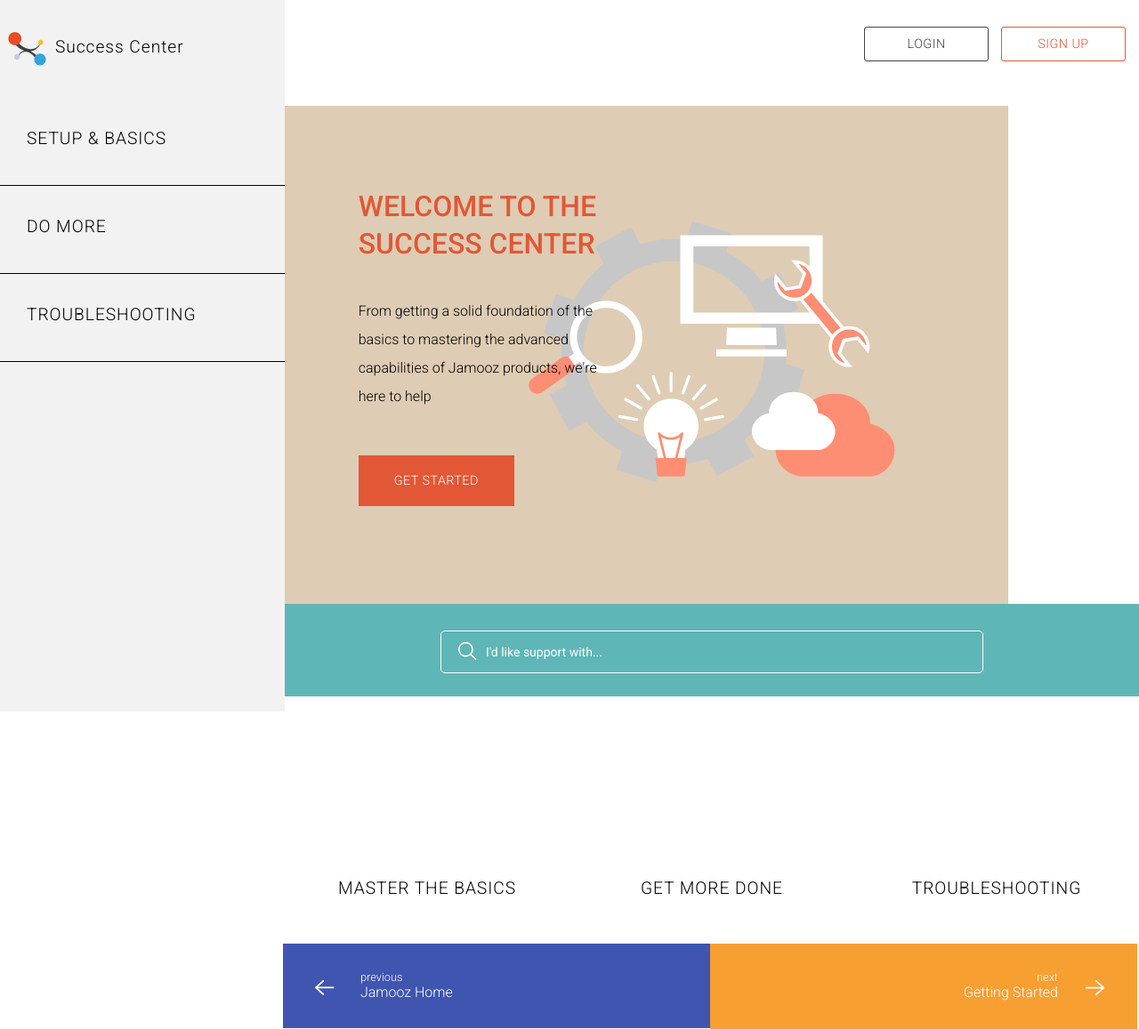
After one commit to bjorncooley/jamooz, a PHP site: page /success.php in a window 1280 px wide. The commit adds this page. Shown: the whole page at 89% size. Run offline with PHP 8.4, Linux system fonts and the light colour scheme; some libraries are stand-ins or nearby versions.

Commit message:
Add Success landing page

```diff
--- a/css/custom/_base.scss
+++ b/css/custom/_base.scss
@@ -663,3 +663,140 @@
         margin-right: auto;
     }
 }
+
+
+/* --------------- */
+/* --- SUCCESS --- */
+/* --------------- */
+
+#success-page {
+
+    height: 100%;
+    width: 100%;
+    position: absolute;
+
+    #sidebar {
+
+        width: 25%;
+        position: absolute;
+        top: 0;
+        left: 0;
+        height: 100%;
+
+        .side-menu-header {
+
+            padding: 30px 0;
+        }
+
+        .side-menu-item {
+
+            padding: 30px;
+            border-bottom: 1px solid black;
+            width: 100%;
+        }
+    }
+
+    #main-content {
+
+        position: absolute;
+        top: 0;
+        left: 25%;
+        width: 75%;
+
+        #nav {
+
+            width: 100%;
+
+            button {
+
+                width: 140px;
+            }
+
+            button:nth-of-type(2) {
+
+                margin-left: 10px;
+            }
+        }
+
+        #welcome {
+
+            padding: 90px 0;
+        }
+    }
+
+    #welcome {
+
+        background: $light-brown url(../../img/success/success_bg.png) no-repeat 70%;
+
+        h2, p {
+
+            max-width: 300px;
+        }
+
+        button {
+
+            padding: 20px 40px;
+        }
+    }
+
+    #search-bar {
+
+        width: 100%;
+        padding: 30px 0 10px;
+        text-align: center;
+
+        input {
+
+            @include border_radius(5px);
+            background: url(../../img/success/search_icon.png) no-repeat 2%;
+            padding: 15px 15px 15px 50px;
+            @include placeholder_color(white);
+            border: 1px solid white;
+        }
+    }
+
+    #footer-options {
+
+        padding: 200px 0 40px;
+        width: 100%;
+    }
+
+    #success-footer {
+
+        width: 100%;
+
+        &>div {
+
+            width: 50%;
+            margin: 0 -2px;
+            padding: 30px;
+
+            p {
+
+                margin-bottom: 0;
+                line-height: 1.2em;
+            }
+
+            img {
+
+                padding-top: 5px;
+            }
+
+            &:nth-of-type(1) {
+
+                img {
+
+                    padding-right: 20px;
+                }
+            }
+
+            &:nth-of-type(2) {
+
+                img {
+
+                    padding-left: 20px;
+                }
+            }
+        }
+    }
+}
--- a/css/custom/_universal.scss
+++ b/css/custom/_universal.scss
@@ -74,6 +74,7 @@
 $dark-gray: rgb(67,67,67);
 $bright-green: rgb(115,190,68);
 $light-blue: rgb(56,165,221);
+$light-brown: rgb(222,204,180);
 $light-gray: rgb(242,242,242);
 $medium-dark-gray: rgb(88,88,91);
 $medium-blue: rgb(63,85,175);
@@ -186,9 +187,19 @@
   background-color: $orange;
 }
 
+.red-orange {
+
+  color: $red-orange;
+}
+
 .red-orange-background, .red-orange-background:hover, .red-orange-background:focus {
 
   background-color: $red-orange;
+}
+
+.red-orange-border {
+
+  border: 1px solid $red-orange;
 }
 
 .teal-background {
@@ -385,6 +396,14 @@
   }
 }
 
+.block {
+
+  div, h1, h2, h3, h4, h5, img, a, p, input, button {
+
+    display: block;
+  }
+}
+
 .full-width {
 
   width: 100%;
--- a/css/custom/styles.css
+++ b/css/custom/styles.css
@@ -86,8 +86,14 @@
 .orange-background {
   background-color: #f89f31; }
 
+.red-orange {
+  color: #e25736; }
+
 .red-orange-background, .red-orange-background:hover, .red-orange-background:focus {
   background-color: #e25736; }
+
+.red-orange-border {
+  border: 1px solid #e25736; }
 
 .teal-background {
   background-color: #5fb6b6; }
@@ -219,6 +225,9 @@
 
 .inline-block div, .inline-block h1, .inline-block h2, .inline-block h3, .inline-block h4, .inline-block h5, .inline-block img, .inline-block a, .inline-block p, .inline-block input, .inline-block button {
   display: inline-block; }
+
+.block div, .block h1, .block h2, .block h3, .block h4, .block h5, .block img, .block a, .block p, .block input, .block button {
+  display: block; }
 
 .full-width {
   width: 100%; }
@@ -609,6 +618,87 @@
     margin-left: auto;
     margin-right: auto; }
 
+/* --------------- */
+/* --- SUCCESS --- */
+/* --------------- */
+#success-page {
+  height: 100%;
+  width: 100%;
+  position: absolute; }
+  #success-page #sidebar {
+    width: 25%;
+    position: absolute;
+    top: 0;
+    left: 0;
+    height: 100%; }
+    #success-page #sidebar .side-menu-header {
+      padding: 30px 0; }
+    #success-page #sidebar .side-menu-item {
+      padding: 30px;
+      border-bottom: 1px solid black;
+      width: 100%; }
+  #success-page #main-content {
+    position: absolute;
+    top: 0;
+    left: 25%;
+    width: 75%; }
+    #success-page #main-content #nav {
+      width: 100%; }
+      #success-page #main-content #nav button {
+        width: 140px; }
+      #success-page #main-content #nav button:nth-of-type(2) {
+        margin-left: 10px; }
+    #success-page #main-content #welcome {
+      padding: 90px 0; }
+  #success-page #welcome {
+    background: #deccb4 url(../../img/success/success_bg.png) no-repeat 70%; }
+    #success-page #welcome h2, #success-page #welcome p {
+      max-width: 300px; }
+    #success-page #welcome button {
+      padding: 20px 40px; }
+  #success-page #search-bar {
+    width: 100%;
+    padding: 30px 0 10px;
+    text-align: center; }
+    #success-page #search-bar input {
+      border-radius: 5px;
+      -moz-border-radius: 5px;
+      background: url(../../img/success/search_icon.png) no-repeat 2%;
+      padding: 15px 15px 15px 50px;
+      border: 1px solid white; }
+      #success-page #search-bar input::-webkit-input-placeholder {
+        /* WebKit browsers */
+        color: white; }
+      #success-page #search-bar input:-moz-placeholder {
+        /* Mozilla Firefox 4 to 18 */
+        color: white;
+        opacity: 1; }
+      #success-page #search-bar input::-moz-placeholder {
+        /* Mozilla Firefox 19+ */
+        color: white;
+        opacity: 1; }
+      #success-page #search-bar input:-ms-input-placeholder {
+        /* Internet Explorer 10+ */
+        color: white; }
+  #success-page #footer-options {
+    padding: 200px 0 40px;
+    width: 100%; }
+  #success-page #success-footer {
+    width: 100%; }
+    #success-page #success-footer > div {
+      width: 50%;
+      margin: 0 -2px;
+      padding: 30px; }
+      #success-page #success-footer > div p {
+        margin-bottom: 0;
+        line-height: 1.2em; }
+      #success-page #success-footer > div img {
+        padding-top: 5px; }
+      #success-page #success-footer > div:nth-of-type(1) img {
+        padding-right: 20px; }
+      #success-page #success-footer > div:nth-of-type(2) img {
+        padding-left: 20px; }
+
 @media only screen and (min-width: 640px) {
   body {
     position: static; }
--- /dev/null
+++ b/success.php
@@ -0,0 +1,97 @@
+<!DOCTYPE html>
+<html class="no-js" lang="en">
+    <head>
+        <meta charset="utf-8" />
+        <meta name="viewport" content="width=device-width, initial-scale=1.0" />
+        <title>Jamooz</title>
+        <link rel="stylesheet" href="css/foundation/foundation.css" />
+        <link rel="stylesheet" href="css/custom/styles.css">
+
+    </head>
+    <body class="relative">
+        <header></header>
+
+        <div id="success-page" class="inline-block">
+            <div class="light-gray-background" id="sidebar">
+                <div class="inline-block side-menu-header">
+                    <img src="img/success/jamooz_logo.png" alt="">
+                    <h4 class="large">Success Center</h4>
+                </div>
+                <div class="side-menu-item">
+                    <h4 class="uppercase">Setup &amp; Basics</h4>
+                </div>
+                <div class="side-menu-item">
+                    <h4 class="uppercase">Do More</h4>
+                </div>
+                <div class="side-menu-item">
+                    <h4 class="uppercase">Troubleshooting</h4>
+                </div>
+            </div>
+            <div id="main-content">
+                <div id="nav">
+                    <div class="row padding-bottom-30 padding-top-30">
+                        <div class="large-12 columns text-right">
+                            <button class="no-background dark-gray-border dark-gray radius uppercase">Login</button>
+                            <button class="radius red-orange no-background red-orange-border uppercase">Sign Up</button>
+                        </div>
+                    </div>
+                </div>
+                <div id="welcome">
+                    <div class="row">
+                        <div class="large-6 large-offset-1 columns text-left">
+                            <h2 class="uppercase padding-bottom-30 red-orange large strong">Welcome To The Success Center</h2>
+                            <p class="padding-bottom-30">From getting a solid foundation of the basics to
+                            mastering the advanced capabilities of Jamooz products,
+                            we're here to help</p>
+                            <button class="white red-orange-background uppercase">Get Started</button>
+                        </div>
+                    </div>
+                </div>
+                <div id="search-bar" class="teal-background">
+                    <div class="row">
+                        <div class="large-8 large-offset-2 columns">
+                            <input type="text" placeholder="I'd like support with..." class="white">
+                        </div>
+                    </div>
+                </div>
+                <div id="footer-options">
+                    <div class="row">
+                        <div class="large-4 columns text-center">
+                            <h4 class="uppercase">Master the Basics</h4>
+                        </div>
+                        <div class="large-4 columns text-center">
+                            <h4 class="uppercase">Get More Done</h4>
+                        </div>
+                        <div class="large-4 columns text-center">
+                            <h4 class="uppercase">Troubleshooting</h4>
+                        </div>
+                    </div>
+                </div>
+                <div id="success-footer">
+                    <div class="inline-block medium-blue-background white">
+                        <img src="img/success/white_left_arrow.png" alt="">
+                        <div class="block">
+                            <p class="small">previous</p>
+                            <p>Jamooz Home</p>
+                        </div>
+                    </div>
+                    <div class="text-right orange-background white">
+                        <div class="block">
+                            <p class="small">next</p>
+                            <p>Getting Started</p>
+                        </div>
+
+                        <img src="img/success/white_right_arrow.png" alt="">
+                    </div>
+
+                </div>
+            </div>
+        </div>
+        <footer>
+            <link href='http://fonts.googleapis.com/css?family=Roboto:500,400,300,100' rel='stylesheet' type='text/css'>
+            <script src="https://ajax.googleapis.com/ajax/libs/jquery/2.1.4/jquery.min.js"></script>
+            <script src="js/vendor/modernizr.js"></script>
+            <script src="js/functions.js"></script>
+        </footer>
+    </body>
+</html>
```
Also changed, not shown: img/success/icons_15.png (added), img/success/icons_20.png (added), img/success/icons_22.png (added), img/success/jamooz_logo.png (added), img/success/search_icon.png (added), img/success/success_bg.png (added), img/success/success_center_page-2_03.png (added), img/success/success_center_page-2_06.png (added), img/success/success_center_page-2_08.png (added), img/success/success_center_page-2_12.png (added), img/success/success_center_page-2_16.png (added), img/success/success_center_page-2_20.png (added), img/success/white_left_arrow.png (added), img/success/white_right_arrow.png (added), 1 other file.
